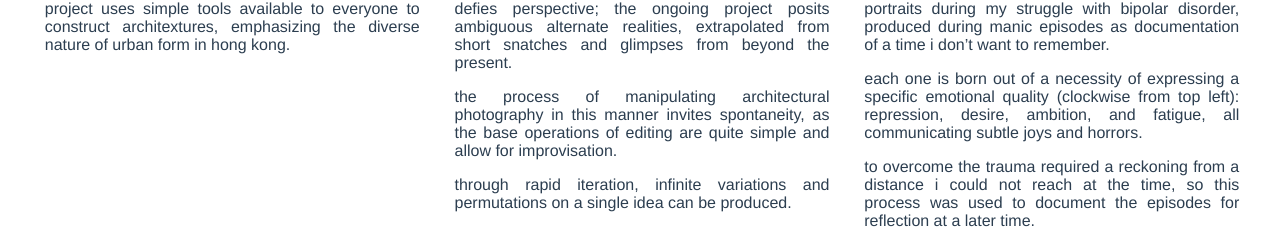
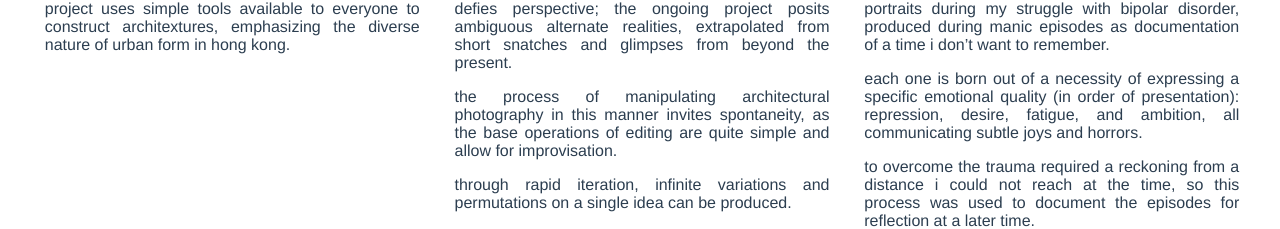
Before and after one commit to hashCue/portfolio, a Vue app: page / in a window 1280 px wide. Shown: the part 569-798 px from the top of the page. Built offline with nearby package versions, Linux system fonts and the light colour scheme; a web font is replaced by a local one; what vue-expandable-image would draw is missing.

Commit message:
altered copy in portfolio.js

```diff
--- a/src/assets/portfolio.js
+++ b/src/assets/portfolio.js
@@ -75,7 +75,7 @@ const portfolio = [
     desc: [
       'after two series set on the capture of the external, the lens was turned inward towards introspection: this project aimed to channel the process into the depiction of internal psyches, the abstract expression of my own hopes and fears.',
       'by taking advantage of the phenomena of visual pareidolia i created distinct masks to act as self- portraits during my struggle with bipolar disorder, produced during manic episodes as documentation of a time i don’t want to remember.',
-      'each one is born out of a necessity of expressing a specific emotional quality (clockwise from top left): repression, desire, ambition, and fatigue, all communicating subtle joys and horrors.',
+      'each one is born out of a necessity of expressing a specific emotional quality (in order of presentation): repression, desire, fatigue, and ambition, all communicating subtle joys and horrors.',
       'to overcome the trauma required a reckoning from a distance i could not reach at the time, so this process was used to document the episodes for reflection at a later time.'
     ],
     gallery: [
```
